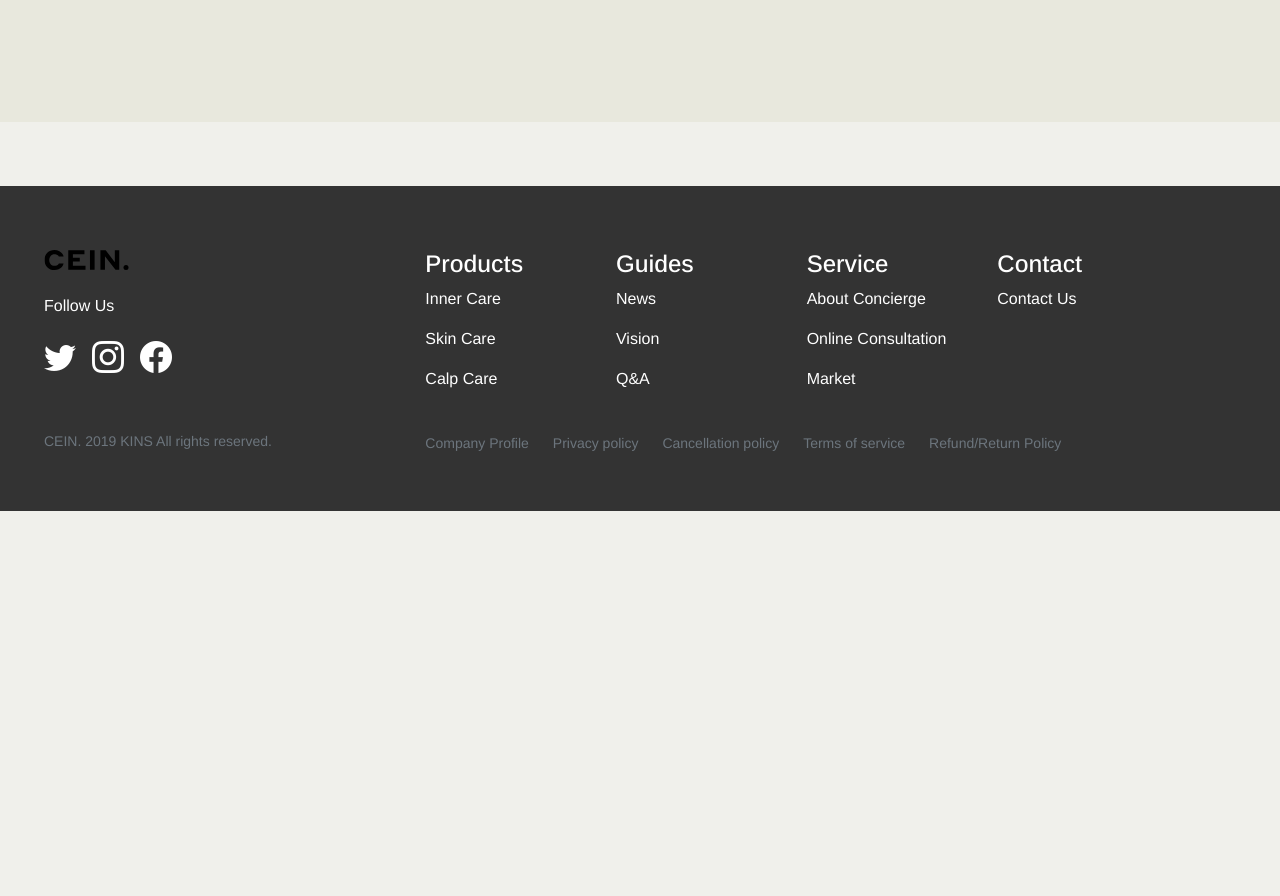
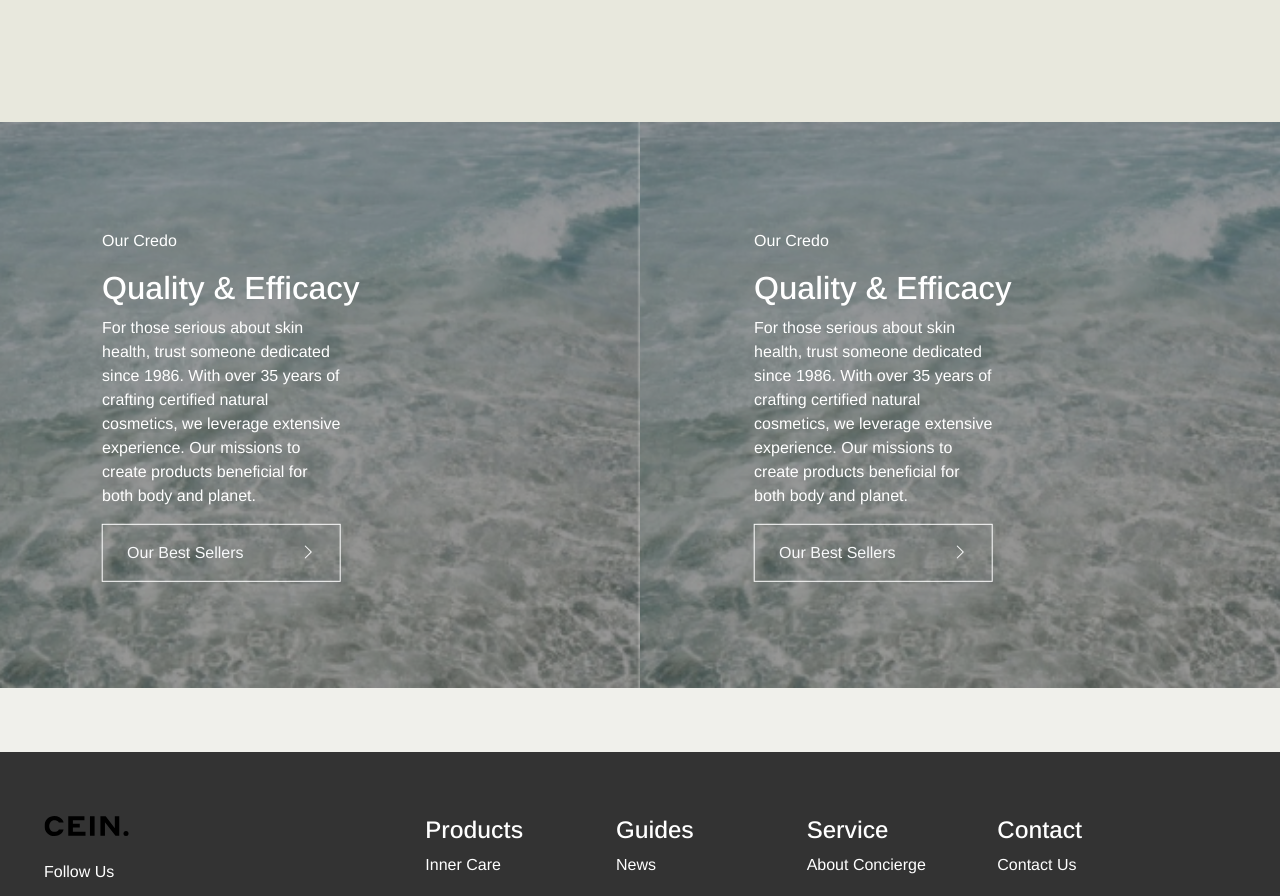
Before and after one commit to 1CL0UD/cein-react, a React (Vite) app: page /about in a window 1280 px wide. Shown: the part 2320-3216 px from the top of the page. Before the commit the page ends 2831 px from the top, so only its background shows below. Built offline with nearby package versions, Linux system fonts and the light colour scheme.

Commit message:
First solution for the last section

```diff
--- a/src/pages/about/AboutPage.tsx
+++ b/src/pages/about/AboutPage.tsx
@@ -73,6 +73,70 @@ const AboutPage = () => {
         enhanced with modern technologies to ensure optimal results for your
         skin.
       </Quotes>
+      <div className="row">
+        <div className="col-md-6 p-0 d-flex flex-column justify-content-center position-relative">
+          <img
+            src="/img/journal/journal-1.png"
+            alt="Background"
+            className="w-100 h-100 object-fit-cover z-n1"
+            style={{ filter: 'brightness(60%)' }}
+          />
+          <div
+            className="text-white position-absolute top-50 translate-middle"
+            id="about-us-last-content"
+            style={{ left: '45%' }}
+          >
+            <p className="fs-6">Our Credo</p>
+            <h2 className="fs-2">Quality & Efficacy</h2>
+            <div className="col-8">
+              <p className="fs-6">
+                For those serious about skin health, trust someone dedicated
+                since 1986. With over 35 years of crafting certified natural
+                cosmetics, we leverage extensive experience. Our missions to
+                create products beneficial for both body and planet.
+              </p>
+            </div>
+            <div className="col-8">
+              <ButtonWithIcon
+                href={'/shop/skin-care'}
+                dark={true}
+                children={'Our Best Sellers'}
+              />
+            </div>
+          </div>
+        </div>
+        <div className="col-md-6 p-0 d-flex flex-column justify-content-center position-relative">
+          <img
+            src="/img/journal/journal-1.png"
+            alt="Background"
+            className="w-100 h-100 object-fit-cover z-n1"
+            style={{ filter: 'brightness(60%)' }}
+          />
+          <div
+            className="text-white position-absolute top-50 translate-middle"
+            id="about-us-last-content"
+            style={{ left: '45%' }}
+          >
+            <p className="fs-6">Our Credo</p>
+            <h2 className="fs-2">Quality & Efficacy</h2>
+            <div className="col-8">
+              <p className="fs-6">
+                For those serious about skin health, trust someone dedicated
+                since 1986. With over 35 years of crafting certified natural
+                cosmetics, we leverage extensive experience. Our missions to
+                create products beneficial for both body and planet.
+              </p>
+            </div>
+            <div className="col-8">
+              <ButtonWithIcon
+                href={'/shop/skin-care'}
+                dark={true}
+                children={'Our Best Sellers'}
+              />
+            </div>
+          </div>
+        </div>
+      </div>
     </RootLayout>
   );
 };
```
